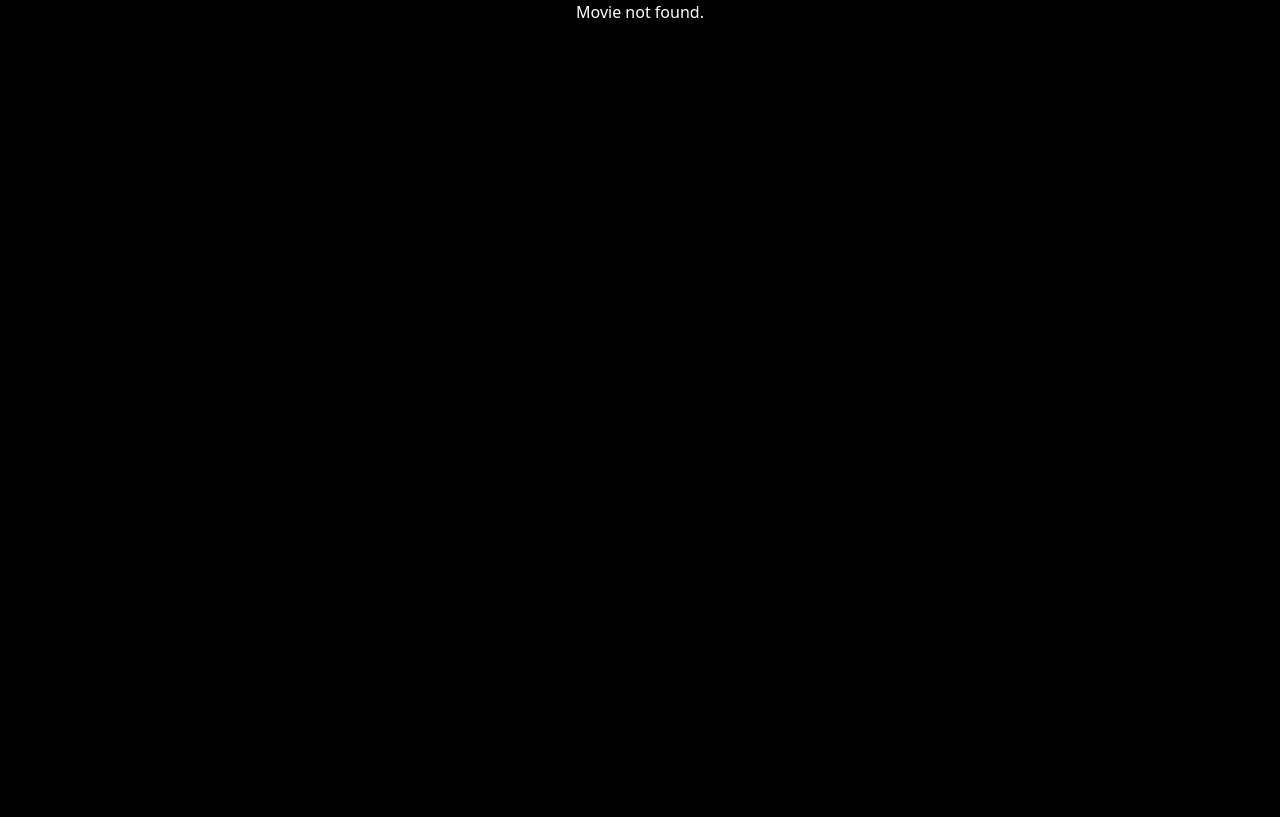
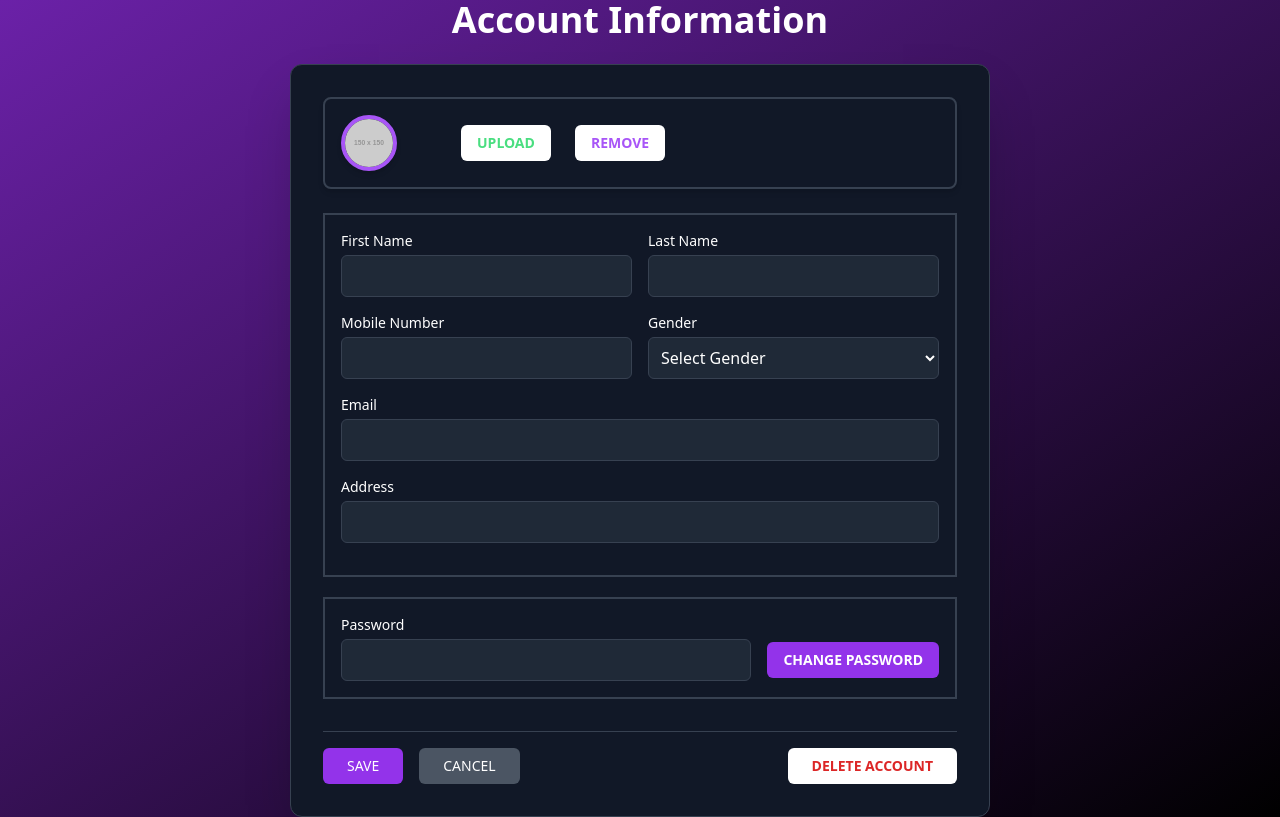
Before and after one commit to MathishaAkashmika/cinemoq-frontend, a Next.js app: page /UserProfile in a window 1280 px wide. Before the commit this address had no page. Built offline with nearby package versions, Linux system fonts and the light colour scheme.

Commit message:
Yasuri | User profile

```diff
--- /dev/null
+++ b/src/app/UserProfile/page.tsx
@@ -0,0 +1,117 @@
+const UserProfile = () => {
+  return (
+    <div className="bg-gradient-to-br from-purple-800 to-black min-h-screen">
+      <h3 className="text-4xl font-bold text-white text-center  mb-6">
+        Account Information
+      </h3>
+
+      <div className="flex justify-center items-center">
+        <div className="w-[700px] bg-gray-900 rounded-xl p-8 shadow-2xl text-white border border-gray-700">
+          <div className="flex items-center mb-6 gap-16 border-2 border-gray-700 rounded-lg p-4 shadow-md">
+            <div className="relative w-14 h-14 rounded-full overflow-hidden border-4 border-purple-500 shadow-md">
+              <img
+                src="https://via.placeholder.com/150"
+                alt="Profile"
+                className="object-cover w-full h-full"
+              />
+            </div>
+
+            <div className="flex gap-6">
+              <button className="px-4 py-2 bg-white text-green-400 font-semibold rounded-md text-sm">
+                <i className="fa-solid fa-upload"></i> UPLOAD
+              </button>
+              <button className="px-4 py-2 bg-white text-purple-500 font-semibold rounded-md text-sm">
+                REMOVE
+              </button>
+            </div>
+          </div>
+
+          <form>
+            <div className="border-2 border-gray-700 p-4">
+              <div className="grid grid-cols-2 gap-4 mb-4">
+                <div>
+                  <label className="block text-sm mb-1">First Name</label>
+                  <input
+                    type="text"
+                    className="w-full p-2 rounded-md bg-gray-800 border border-gray-700 focus:outline-none focus:border-purple-500"
+                  />
+                </div>
+                <div>
+                  <label className="block text-sm mb-1">Last Name</label>
+                  <input
+                    type="text"
+                    className="w-full p-2 rounded-md bg-gray-800 border border-gray-700 focus:outline-none focus:border-purple-500"
+                  />
+                </div>
+              </div>
+
+              <div className="grid grid-cols-2 gap-4 mb-4">
+                <div>
+                  <label className="block text-sm mb-1">Mobile Number</label>
+                  <input
+                    type="text"
+                    className="w-full p-2 rounded-md bg-gray-800 border border-gray-700 focus:outline-none focus:border-purple-500"
+                  />
+                </div>
+                <div>
+                  <label className="block text-sm mb-1">Gender</label>
+                  <select className="w-full p-2 rounded-md bg-gray-800 border border-gray-700 focus:outline-none focus:border-purple-500">
+                    <option>Select Gender</option>
+                    <option>Male</option>
+                    <option>Female</option>
+                    <option>Other</option>
+                  </select>
+                </div>
+              </div>
+
+              <div className="mb-4">
+                <label className="block text-sm mb-1">Email</label>
+                <input
+                  type="email"
+                  className="w-full p-2 rounded-md bg-gray-800 border border-gray-700 focus:outline-none focus:border-purple-500"
+                />
+              </div>
+
+              <div className="mb-4">
+                <label className="block text-sm mb-1">Address</label>
+                <input
+                  type="text"
+                  className="w-full p-2 rounded-md bg-gray-800 border border-gray-700 focus:outline-none focus:border-purple-500"
+                />
+              </div>
+            </div>
+
+            <div className="flex items-center gap-4 mb-6 border-2 border-gray-700 p-4 mt-5">
+              <div className="flex-1">
+                <label className="block text-sm mb-1">Password</label>
+                <input
+                  type="password"
+                  className="w-full p-2 rounded-md bg-gray-800 border border-gray-700 focus:outline-none focus:border-purple-500"
+                />
+              </div>
+              <button className="px-4 py-2 bg-purple-600 rounded-md hover:bg-purple-700 text-sm mt-6 font-semibold">
+                CHANGE PASSWORD
+              </button>
+            </div>
+
+            <div className="flex justify-between items-center mt-8 border-t border-gray-700 pt-4">
+              <div className="flex gap-4">
+                <button className="px-6 py-2 bg-purple-600 text-white rounded-md hover:bg-purple-700 text-sm">
+                  SAVE
+                </button>
+                <button className="px-6 py-2 bg-gray-600 text-white rounded-md hover:bg-gray-700 text-sm">
+                  CANCEL
+                </button>
+              </div>
+              <button className="px-6 py-2 bg-white text-red-600 rounded-md text-sm font-semibold">
+                DELETE ACCOUNT
+              </button>
+            </div>
+          </form>
+        </div>
+      </div>
+    </div>
+  );
+};
+
+export default UserProfile;
--- a/src/app/components/Navbar.tsx
+++ b/src/app/components/Navbar.tsx
@@ -1,13 +1,16 @@
 "use client";
-import Link from 'next/link';
-import { useState } from 'react';
+import Link from "next/link";
+import { useState } from "react";
 
 const Navbar = () => {
   const [isMenuOpen, setIsMenuOpen] = useState(false);
 
   return (
     <header className="bg-black bg-opacity-90 py-4 px-6 flex justify-between items-center sticky top-0 z-50">
-      <Link href="/" className="text-purple-500 text-2xl font-bold hover:text-purple-400">
+      <Link
+        href="/"
+        className="text-purple-500 text-2xl font-bold hover:text-purple-400"
+      >
         T I C K E T E R
       </Link>
 
@@ -15,18 +18,26 @@ const Navbar = () => {
         className="text-white md:hidden"
         onClick={() => setIsMenuOpen(!isMenuOpen)}
       >
-        <i className={`fas ${isMenuOpen ? 'fa-times' : 'fa-bars'} text-2xl`}></i>
+        <i
+          className={`fas ${isMenuOpen ? "fa-times" : "fa-bars"} text-2xl`}
+        ></i>
       </button>
 
       <nav
         className={`${
-          isMenuOpen ? 'block' : 'hidden'
+          isMenuOpen ? "block" : "hidden"
         } absolute top-full left-0 w-full bg-black bg-opacity-90 md:relative md:flex md:space-x-6 md:w-auto md:top-auto md:left-auto`}
       >
-        <a href="/Movies" className="block px-4 py-2 hover:text-purple-400 md:px-0">
+        <a
+          href="/Movies"
+          className="block px-4 py-2 hover:text-purple-400 md:px-0"
+        >
           MOVIES
         </a>
-        <a href="/MyTickets" className="block px-4 py-2 hover:text-purple-400 md:px-0">
+        <a
+          href="/MyTickets"
+          className="block px-4 py-2 hover:text-purple-400 md:px-0"
+        >
           MY TICKETS
         </a>
         <a href="#" className="block px-4 py-2 hover:text-purple-500 md:px-0">
@@ -46,6 +57,11 @@ const Navbar = () => {
         <a href="/Login">
           <button className="bg-gray-800 hover:bg-gray-700 text-white py-2 px-4 rounded">
             Login
+          </button>
+        </a>
+        <a href="/UserProfile">
+          <button className=" text-white py-2 px-4 rounded">
+            <i className="fa-regular fa-circle-user text-2xl"></i>
           </button>
         </a>
       </div>
```
